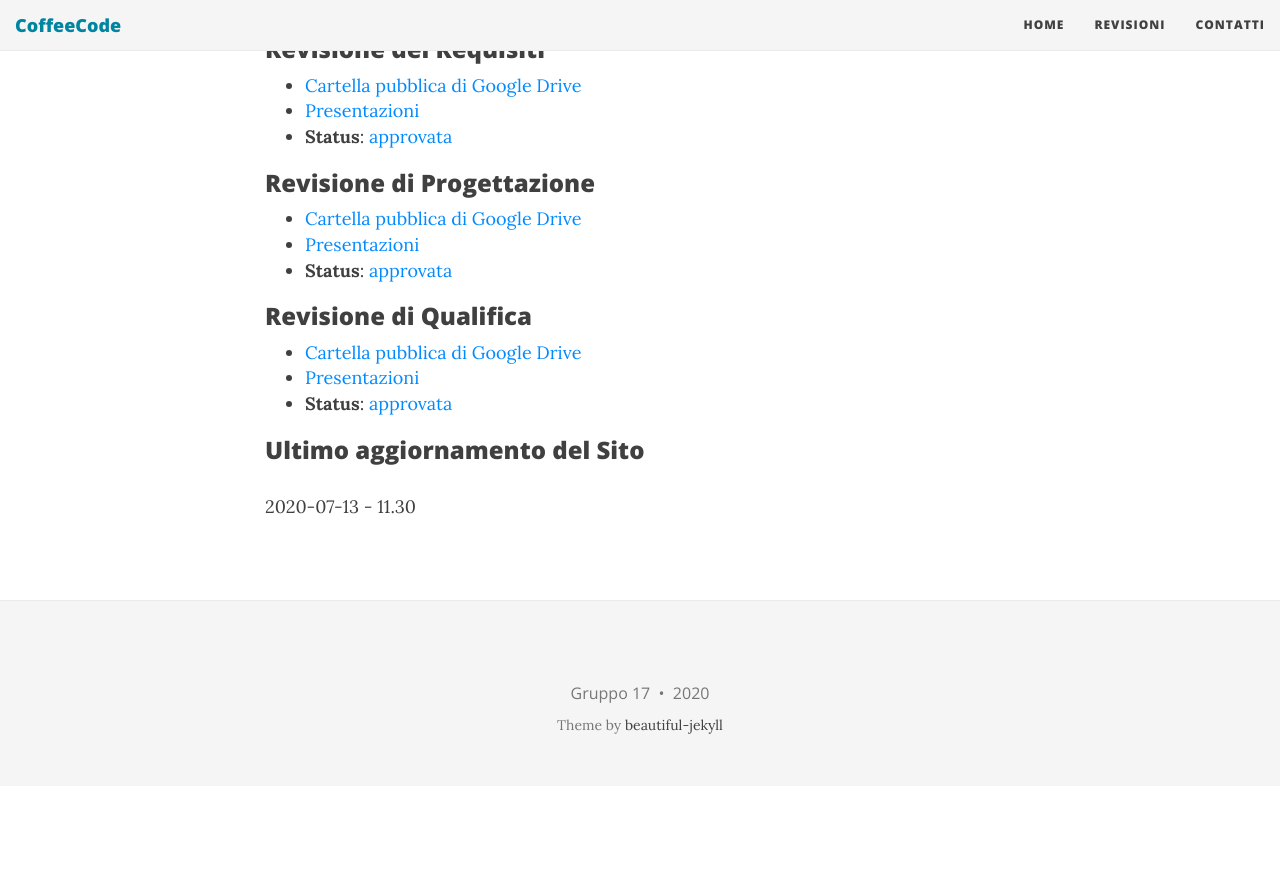
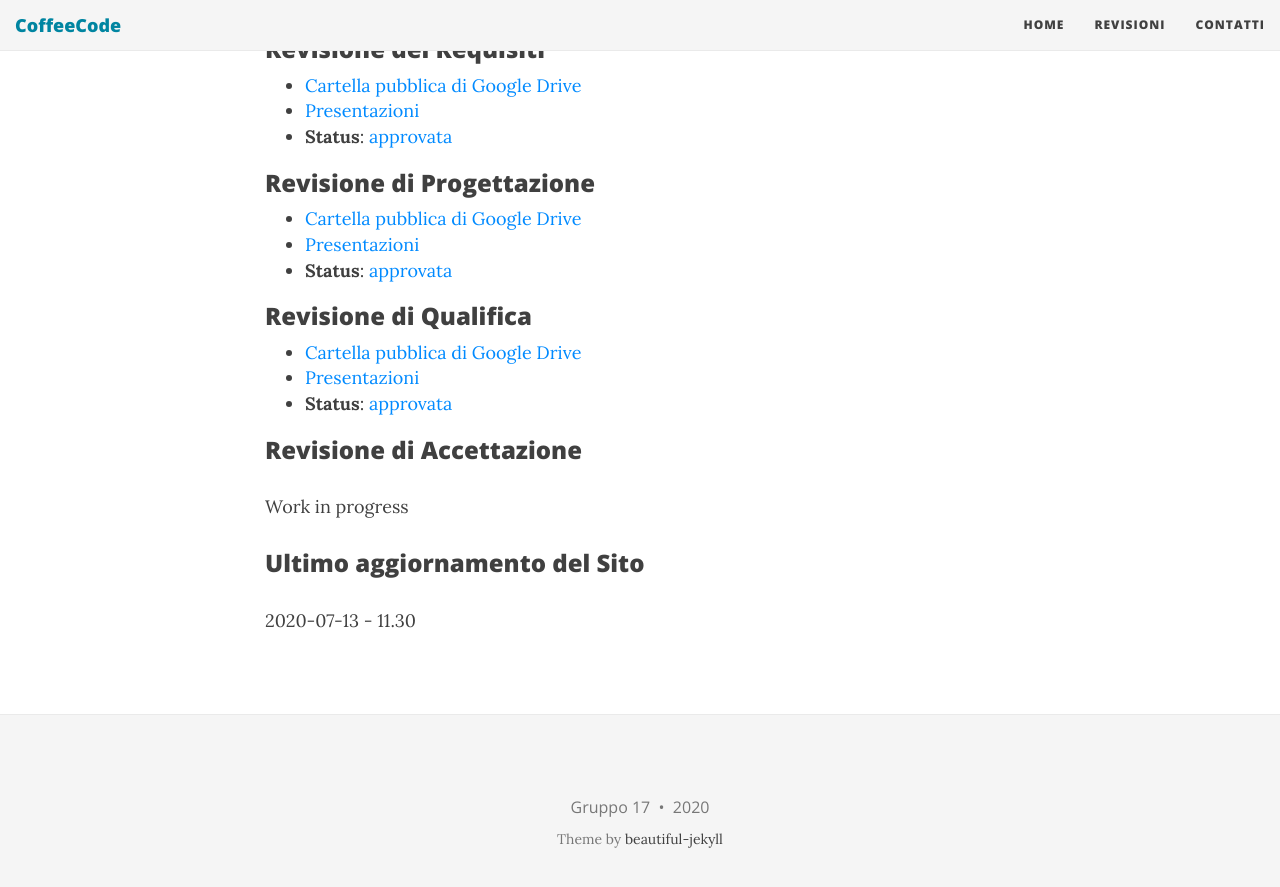
Before and after one commit to CoffeeCodeSWE/swe-site, a Jekyll site: the page built from index.md, in a window 1280 px wide and 900 px high, scrolled down 653 px. Shown: the top 887 px of the window. Built offline with Jekyll 4.4.1, drawn with Linux system fonts in a browser that asks for light colours; nearby versions of some CDN libraries; our own code applies the rules of GitHub Pages for plain Markdown files; before the commit the page ends 1439 px from its top, so only the background shows below that.

Commit message:
Update index.md

```diff
--- a/index.md
+++ b/index.md
@@ -37,6 +37,9 @@ C4 - Predire in Grafana
 - [Presentazioni](https://drive.google.com/drive/folders/1TPet3KwFhcZ3AIuNYPeLFPSxbx9hIlRs?usp=sharing)
 - **Status**: [approvata](https://www.math.unipd.it/~tullio/IS-1/2019/Progetto/RQ/CoffeeCode.pdf)
 
+### Revisione di Accettazione
+Work in progress
+
 ### Ultimo aggiornamento del Sito
 
 2020-07-13 - 11.30
```
